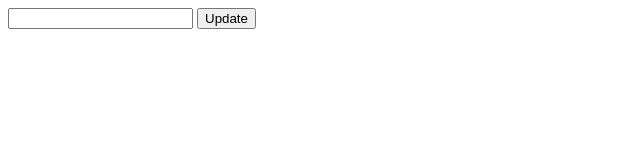
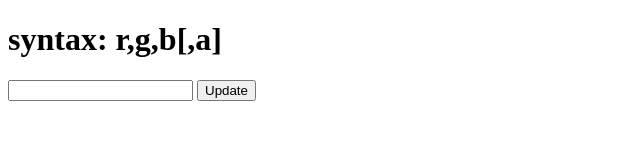
Before and after one commit to nabilcreates/htmlcolors, a plain HTML site: page index.html in a window 1280 px wide. Shown: the whole page, without its empty margins (0-640 px from the left). Drawn offline with Linux system fonts and the light colour scheme.

Commit message:
NO Changes

```diff
--- a/index.html
+++ b/index.html
@@ -1,5 +1,6 @@
 <!DOCTYPE html>
 <html>
+
 <head>
     <meta charset="utf-8" />
     <meta http-equiv="X-UA-Compatible" content="IE=edge">
@@ -7,12 +8,15 @@
     <meta name="viewport" content="width=device-width, initial-scale=1">
     <link rel="stylesheet" type="text/css" media="screen" href="main.css" />
 </head>
+
 <body>
 
     <div class="app">
 
-                <input type="text" v-model="input">
-                <button @click="updateColor(input)">Update</button>
+        <h1>syntax: r,g,b[,a]</h1>
+
+        <input type="text" v-model="input">
+        <button @click="updateColor(input)">Update</button>
 
         <ul>
             <li v-for='(color,i) in history' @click='updateColorHistory(history[i])'>
@@ -26,4 +30,5 @@
     <script src="vue.js"></script>
     <script src="main.js"></script>
 </body>
+
 </html>
```
Also changed, not shown: main.js (line endings or trailing spaces).
